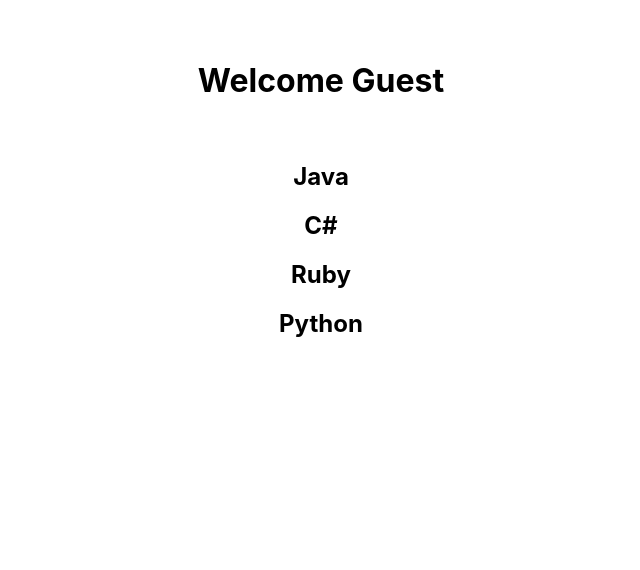
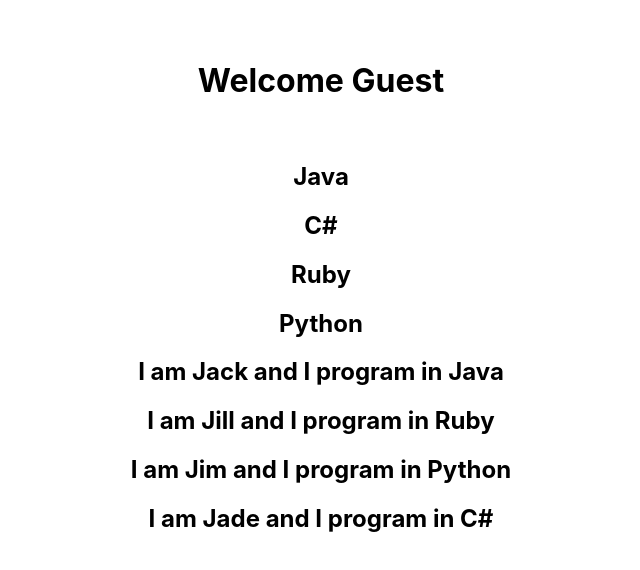
Before and after one commit to Elbie-em/React-Recap, a React (Create React App) app: page / in a window 1280 px wide. Shown: the top 570 px of the page, without its empty margins (319-959 px from the left). Built offline with nearby package versions, Linux system fonts and the light colour scheme.

Commit message:
Iterate through persons and render result to NameList component

```diff
--- a/src/components/NameList.js
+++ b/src/components/NameList.js
@@ -1,4 +1,5 @@
 import React from 'react'
+import Person from './Person'
 
 const NameList = () => {
   const langs = ["Java", "C#", "Ruby","Python"]
@@ -22,11 +23,16 @@ const NameList = () => {
     }
   ]
 
+  const personList = persons.map((person) => <Person person={person}/>)
+
   return (
     <div>
       {
         langs.map((lang) => <h2>{lang}</h2> )
       }
+    <div>
+      {personList}
+    </div>
     </div>
   )
 }
```
